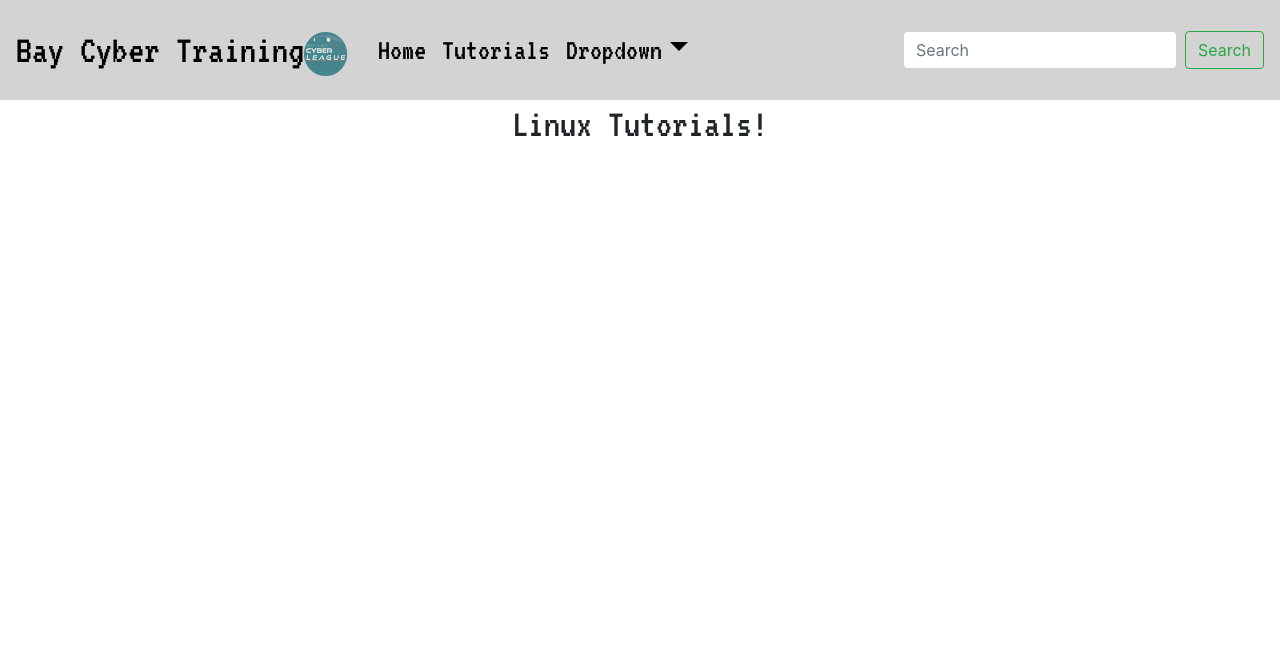
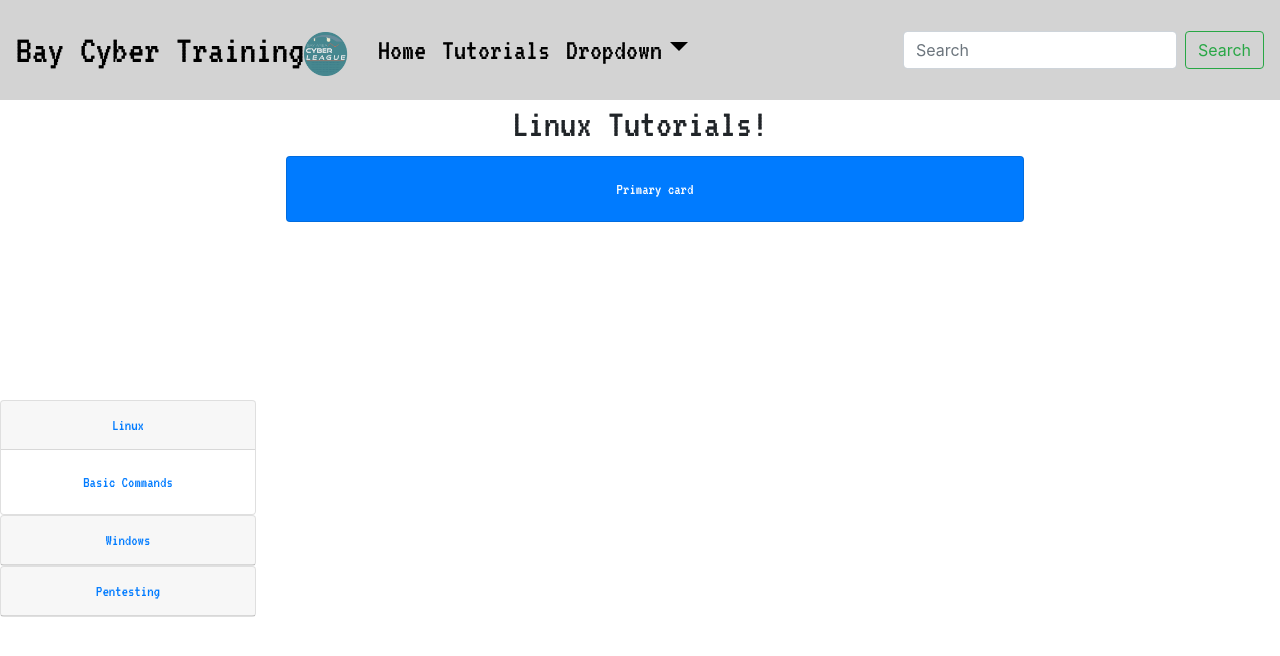
Before and after one commit to Koolmale/Bay-Cyber, a React (Create React App) app in the folder kumelsappv/: page /Linux in a window 1280 px wide. Shown: the top 656 px of the page. Built offline with nearby package versions, Linux system fonts and the light colour scheme.

Commit message:
Small update
Nav Update

```diff
--- /dev/null
+++ b/kumelsappv/src/Assets/css/tutbdyframe.css
@@ -0,0 +1,6 @@
+.container {
+    top:40vh;
+    width:60vw;
+    left:10vw;
+
+    }
--- a/kumelsappv/src/Assets/css/tutbody.css
+++ b/kumelsappv/src/Assets/css/tutbody.css
@@ -3,11 +3,11 @@
 
 .hero-unit {
 
-    position:relative;
+    position:absolute;
     width:20vw;
-    top:100px;
+    top:30vh;
+    left:40vw;
     float:right;
-    left:-465px;
     overflow:hidden;
 
 
@@ -21,11 +21,12 @@
 }
 
 .embed-responsive-16by9{
-    top:90vh;
-    position:relative;
+    top:120vh;
+    position:absolute;
     width:50vw;
     float:right;
     overflow:hidden;
+    right:25vw;
 
 }
 #hed {
--- a/kumelsappv/src/Assets/css/tutoriallist.css
+++ b/kumelsappv/src/Assets/css/tutoriallist.css
@@ -1,10 +1,8 @@
 #accordion{
-    width:200px;
-    position:relative;
-    top:80px;
-    right:60px;
-    float:left;
+    width:20vw;
+    position:absolute;
+    top:50vh;
+    right:80vw;
     overflow-y: hidden; /* Hide vertical scrollbar */
     overflow-x: hidden;
-
-}
+ }
--- a/kumelsappv/src/components/BodyComponents/tutpgbdyframe.js
+++ b/kumelsappv/src/components/BodyComponents/tutpgbdyframe.js
@@ -1,10 +1,17 @@
 import React, {Component} from 'react';
 import {Nav,Button} from 'react-bootstrap';
-import '../../Assets/css/tutoriallist.css';
+import '../../Assets/css/tutbdyframe.css';
+
 
 export const Tutpgbdyframe = () => (
+    <>
+        <div class="container">
+            <div class="card bg-primary text-white yes">
+                <div class="card-body">Primary card</div>
+            </div>
+       </div>
 
-
+    </>
    )
 
 export default Tutpgbdyframe;
--- a/kumelsappv/src/components/Pages/Linuxpage.js
+++ b/kumelsappv/src/components/Pages/Linuxpage.js
@@ -1,14 +1,24 @@
 import React from 'react';
+import {Tutoriallist} from '../BodyComponents/tutoriallist'
+import {Tutpgbdyframe} from '../BodyComponents/tutpgbdyframe'
+
+import '../../Assets/css/tutbody.css';
 
 /* import TweetEmbed from 'react-tweet-embed' */
 
 function Linux()
     {
         return(
-            <div>
 
-                <h1>Linux Tutorials!</h1>
-            </div>
+            <>
+                <div>
+
+                    <h1>Linux Tutorials!</h1>
+                </div>
+
+                <Tutoriallist/>
+                <Tutpgbdyframe/>
+           </>
 
 
         );
```
